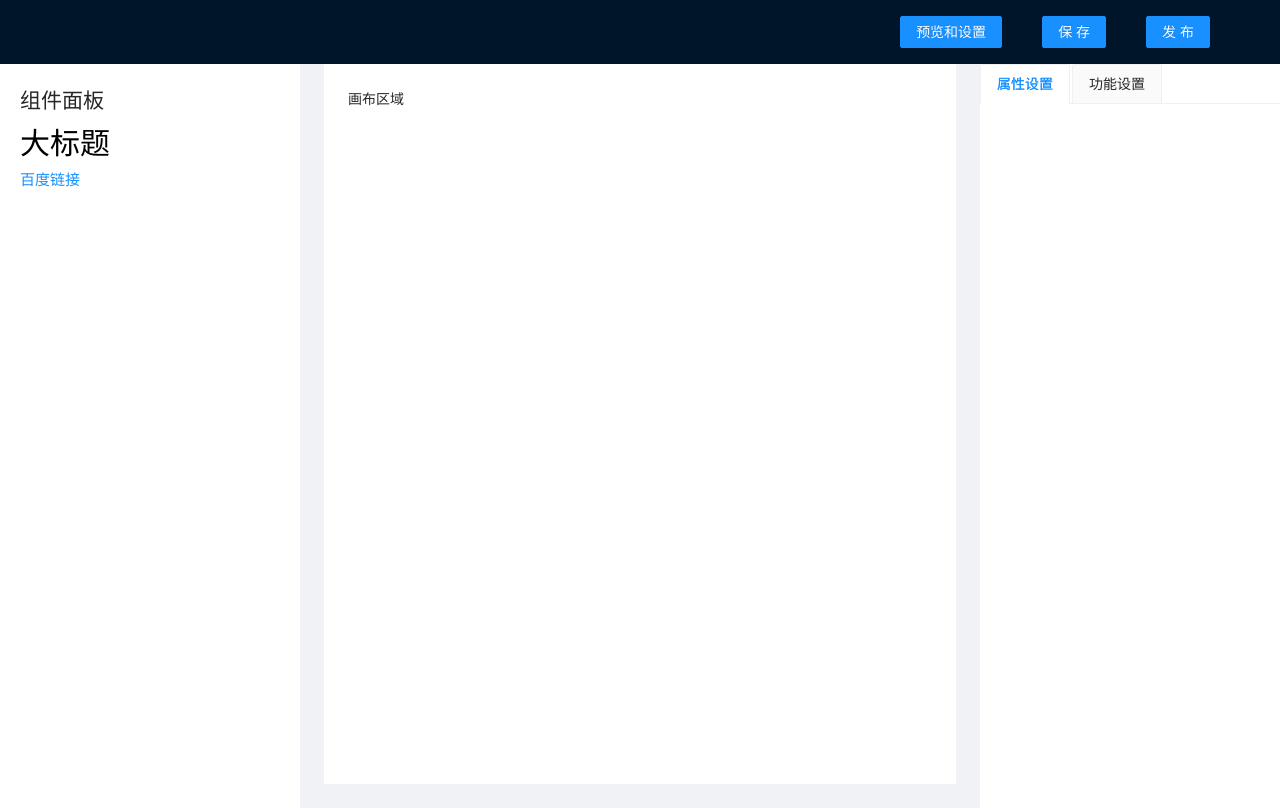
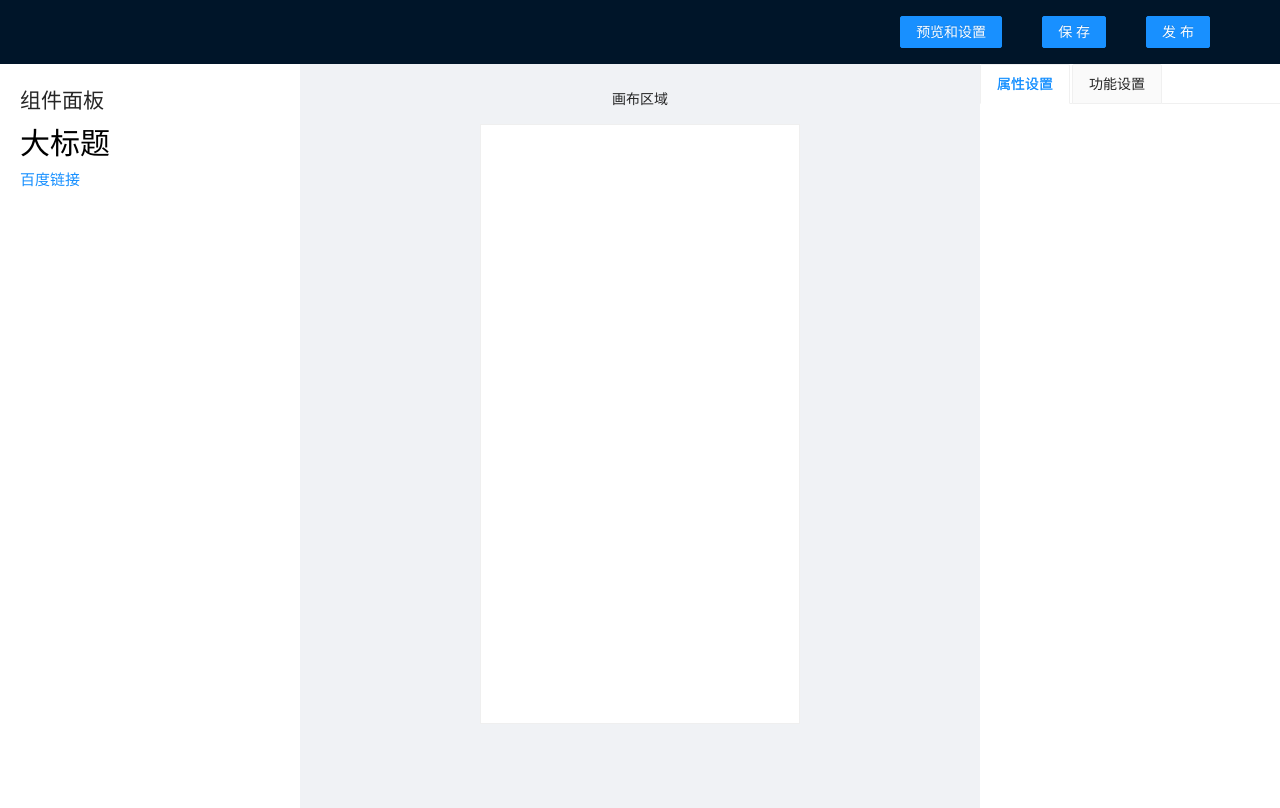
Before and after one commit to imooc-lego/editor, a Vue app: page / in a window 1280 px wide. Built offline with nearby package versions, Linux system fonts and the light colour scheme.

Commit message:
modify canvas style, fix styles when set element position to absolute

```diff
--- a/src/components/EditWrapper.vue
+++ b/src/components/EditWrapper.vue
@@ -1,11 +1,12 @@
 <template>
-<div class="edit-wrapper" @click="itemClick" :class="{active: active}">
+<div class="edit-wrapper" @click="itemClick" :class="{active: active}" :style="styleProps">
   <slot></slot>
 </div>
 </template>
 
 <script lang="ts">
 import { defineComponent } from 'vue'
+import useStylePick from '../hooks/useStylePick'
 export default defineComponent({
   name: 'ListWrapper',
   props: {
@@ -16,15 +17,21 @@ export default defineComponent({
     active: {
       type: Boolean,
       default: false
+    },
+    props: {
+      type: Object
     }
   },
   emits: ['edit'],
   setup (props, context) {
+    // need to pick position absolute out, to go with the inner element
+    const styleProps = useStylePick(props.props || {}, ['position', 'top', 'left'])
     const itemClick = () => {
       context.emit('edit', props.key)
     }
     return {
-      itemClick
+      itemClick,
+      styleProps
     }
   }
 })
@@ -39,4 +46,7 @@ export default defineComponent({
 .edit-wrapper.active {
   border: 1px solid #1890ff;
 }
+.edit-wrapper h2 {
+  position: static !important;
+}
 </style>
--- a/src/hooks/useStylePick.ts
+++ b/src/hooks/useStylePick.ts
@@ -2,7 +2,7 @@ import { pick, without } from 'lodash'
 import { computed } from 'vue'
 import { commonDefaultProps } from '../defaultProps'
 
-const defaultStyles = without(Object.keys(commonDefaultProps), 'actionType', 'url', 'text')
+export const defaultStyles = without(Object.keys(commonDefaultProps), 'actionType', 'url', 'text')
 const useStylePick = (props: Readonly<any>, pickStyles = defaultStyles) => {
   return computed(() => pick(props, pickStyles))
 }
--- a/src/propsMap.ts
+++ b/src/propsMap.ts
@@ -174,11 +174,11 @@ const mapPropsToComponents: MapTypes = {
       { value: 'absolute', text: '绝对定位' }
     ]
   },
-  top: {
+  left: {
     ...numberToPxHandle,
     text: '位置X'
   },
-  left: {
+  top: {
     ...numberToPxHandle,
     text: '位置Y'
   }
--- a/src/views/Home.vue
+++ b/src/views/Home.vue
@@ -48,13 +48,11 @@
         </div>
       </a-layout-sider>
       <a-layout style="padding: 0 24px 24px">
-        <a-layout-content
-          :style="{ background: '#fff', padding: '24px', margin: 0, minHeight: '90vh' }"
-        >
-          画布区域
+        <a-layout-content class="preview-container">
+          <p>画布区域</p>
           <ul class="preview-list">
             <li v-for="item in components" :key="item.id">
-              <EditWrapper @edit="editProps(item.id)" :active="currentIndex === item.id">
+              <EditWrapper @edit="editProps(item.id)" :active="currentIndex === item.id" :props="item.props">
                 <component :is="item.name" v-bind="item.props"/>
               </EditWrapper>
             </li>
@@ -139,10 +137,24 @@ export default defineComponent({
   display: flex;
   justify-content: space-between;
 }
+.preview-container {
+  padding: 24px;
+  margin: 0;
+  min-height: 90vh;
+  display: flex;
+  flex-direction: column;
+  align-items: center;
+}
 .preview-list {
   list-style-type: none;
   padding: 0;
   margin: 0;
+  position: relative;
+  height: 600px;
+  width: 320px;
+  padding: 5px;
+  border: 1px solid #efefef;
+  background: #fff;
 }
 .sidebar-container {
   padding: 20px;
```
